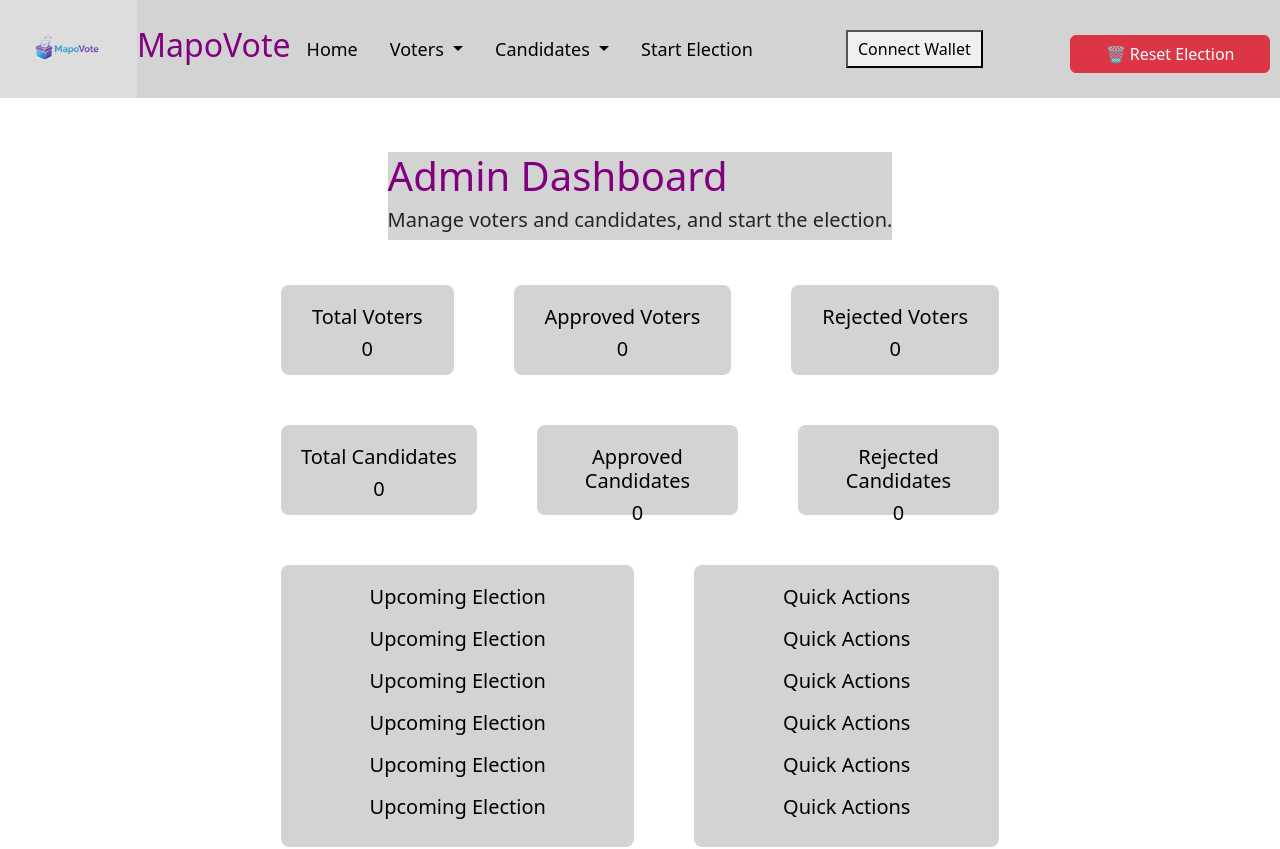
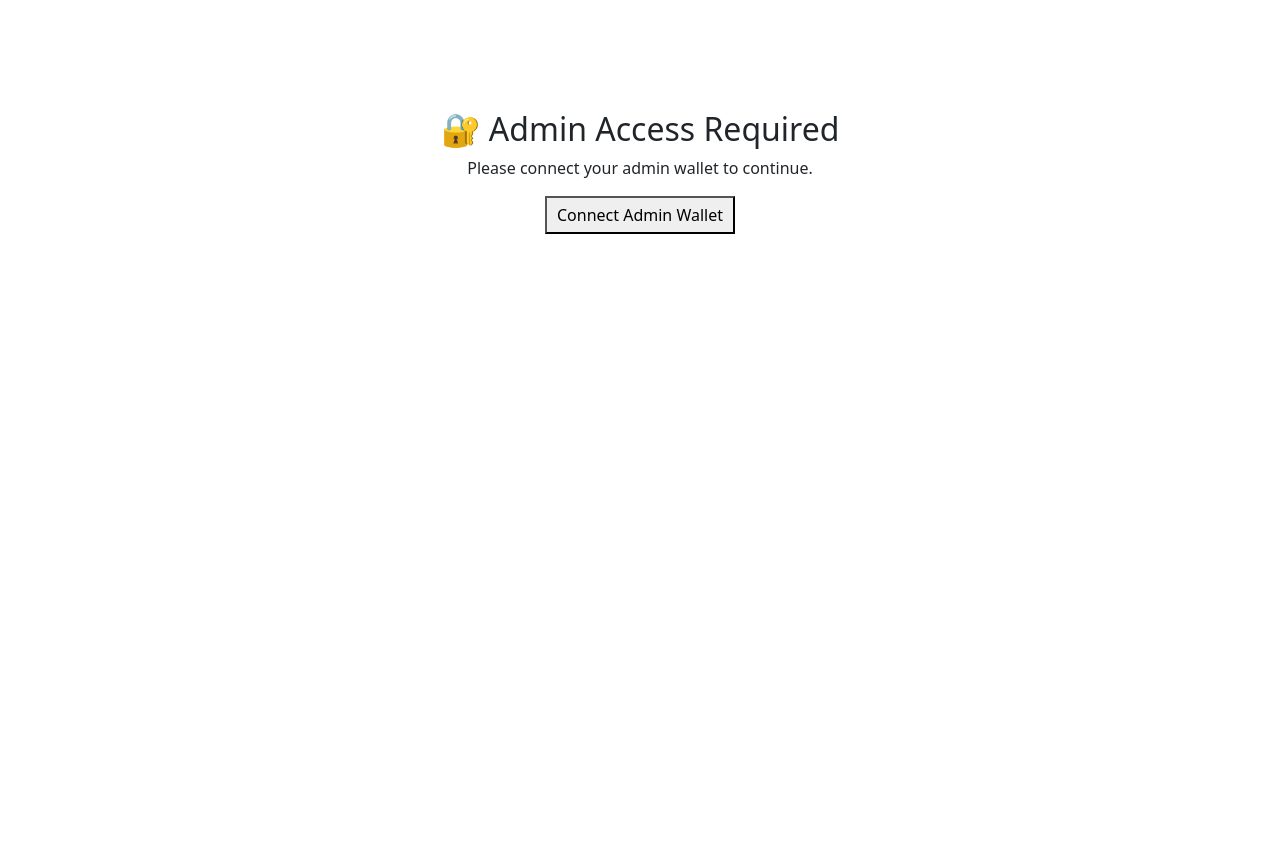
Before and after one commit to danstevemukulupi/BLOCKCHAIN-BASED-SECURED-ELECTRONIC-VOTING-DAPP, a React (Create React App) app in the folder dappvoting/: page /administrator-page in a window 1280 px wide. Shown: the top 849 px of the page. After the commit the page ends 800 px from the top, so only its background shows below. Built offline with nearby package versions, Linux system fonts and the light colour scheme.

Commit message:
still fixing admin

```diff
--- a/dappvoting/src/pages/AdministratorPage.js
+++ b/dappvoting/src/pages/AdministratorPage.js
@@ -143,6 +143,7 @@ function AdministratorPage() {
 
   const [ipfsHash, setIpfsHash] = useState("");
   const [isAdmin, setIsAdmin] = useState(false);
+  const [checkedAdmin, setCheckedAdmin] = useState(false);
 
   // call backend from react to send email notification to voters and candidates when they are approved or rejected by admin
   const sendEmailNotification = async (to, subject, text) => {
@@ -237,6 +238,7 @@ function AdministratorPage() {
 
         }
 
+        setCheckedAdmin(true); // Mark that we've checked admin status
         console.log("Connected account:", userAccount);
 
         //console.log("Wallet connected:", accounts[0]);
@@ -587,11 +589,35 @@ const getAcceptedCandidates = async () => {
   }, [contract]);
 
 
-if (walletConnected && !isAdmin) {
+// 🚫 Not connected → show request access
+if (!walletConnected) {
+  return (
+    <div style={{ padding: "50px", textAlign: "center" }}>
+      <h2>🔐 Admin Access Required</h2>
+      <p>Please connect your admin wallet to continue.</p>
+
+      <button onClick={connectWallet}>
+        Connect Admin Wallet
+      </button>
+    </div>
+  );
+}
+
+// 🚫 Connected but not admin → deny
+if (walletConnected && checkedAdmin && !isAdmin) {
   return (
     <div style={{ padding: "50px", textAlign: "center" }}>
       <h2>⛔ Access Denied</h2>
       <p>This page is restricted to the contract owner.</p>
+    </div>
+  );
+}
+
+// ⏳ Optional: loading state
+if (walletConnected && !checkedAdmin) {
+  return (
+    <div style={{ padding: "50px", textAlign: "center" }}>
+      <p>Checking admin permissions...</p>
     </div>
   );
 }
@@ -602,6 +628,7 @@ if (walletConnected && !isAdmin) {
 
 
      <div className="App">
+
 
     <div className="topnav">
       <a>
--- a/dappvoting/src/pages/Dashboard.js
+++ b/dappvoting/src/pages/Dashboard.js
@@ -361,11 +361,11 @@ function Dashboard() {
                     <li> Result management</li>
                 </ul>
 
-                <button className="admin-btn">
-                  <Link to="/administrator-page">
+
+                  <Link to="/administrator-page" className="admin-btn">
                   Administrator Access
                   </Link>
-                </button>
+
 
                 </div>
 
```
